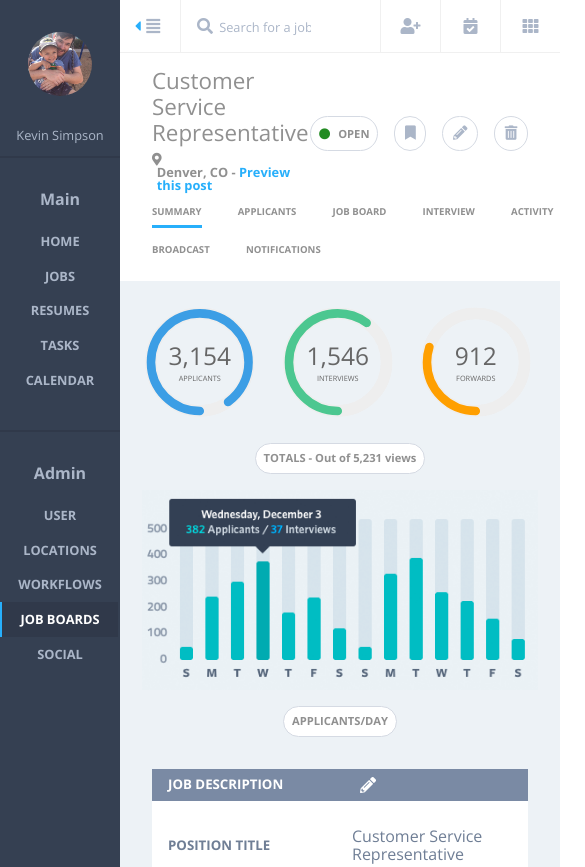
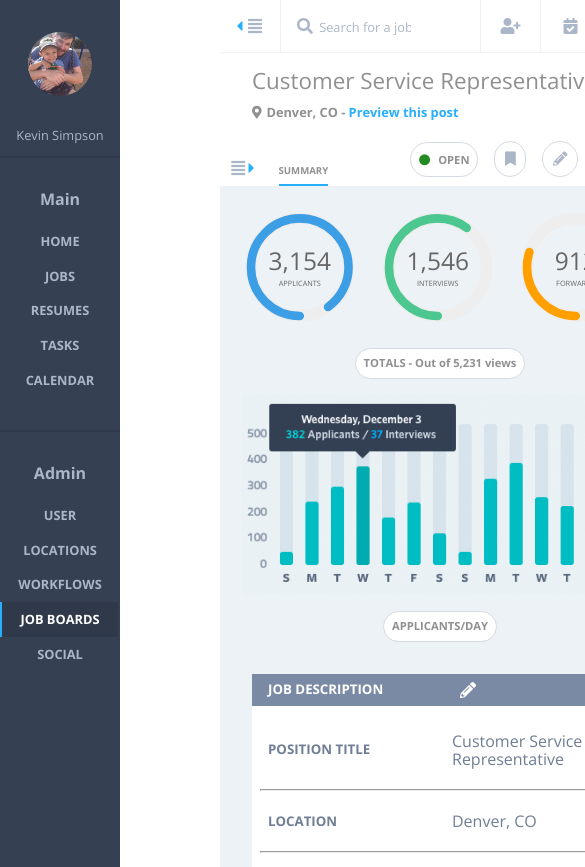
Before and after one commit to relasine/ks-comp-challenge-3, a plain HTML site: page index.html in a window 390 px wide. Shown: the top 867 px of the page, 585 px wide, since content can reach past the window. Drawn offline with nearby package versions, Linux system fonts and the light colour scheme.

Commit message:
Refactor body/grid styling

```diff
--- a/css/styles.css
+++ b/css/styles.css
@@ -4,9 +4,7 @@ body {
   box-sizing: border-box;
   margin: 0;
   padding: 0;
-}
 
-.body-grid-wrapper {
   display: grid;
   grid-template-columns: 220px 1fr;
 }
@@ -254,6 +252,16 @@ h1 {
 
 .hidden-hamburger-wrapper {
   display: none;
+}
+
+.hidden-hamburger-wrapper:hover, .hidden-hamburger-wrapper:hover .hidden-header-hamburger {
+  background-color: #27AFFB;
+  color: #FFFFFF;
+  cursor: pointer;
+}
+
+.tiny-arrow {
+  padding-left: .2rem;
 }
 
 .marker-icon {
@@ -750,8 +758,7 @@ aside {
   }
 
   .email-field {
-/*    width: 384px;
-*/    padding-right: 0px;
+    padding-right: 0px;
   }
   .header-nav-links {
     font-size: .6rem;
@@ -774,10 +781,6 @@ aside {
 
     justify-content: center;
   }
-}
-
-@media (max-width: 1030px) {
-
 }
 
 @media (max-width: 950px) {
@@ -866,9 +869,79 @@ aside {
     margin-top: 0;
     margin-bottom: 0;
   }
+  .main-header-wrap {
+    grid-column: 1/3
+  }
+
+/*  h1 {
+    font-size: 1rem;
+  }
+
+  .location {
+    font-size: .7rem;
+  }*/
+
+  .hidden-hamburger-wrapper {
+    display: inline;
+    padding: .7rem;
+    padding-left: .7rem;
+    padding-right: 0;
+  }
+
+  .summary {
+    margin-left: 1rem;
+    margin-top: 2rem;
+  }
+
+  .nav-links-mq-hide {
+    display: none;
+  }
+
+  .header-nav-wrap {
+  grid-column: 1;
+  grid-row: 2;
+  }
+  .header-right-wrap {
+  grid-row: 2;
+  margin-top: 0;
+  align-items: center;
+  }
 }
 
-  /*article {
+/*@media (max-width: 660px) {
+  header {
+    grid-template-rows: repeat (3, 1fr);
+  }
+  .header-right-wrap {
+    justify-content: start;
+    grid-column: 2;
+    margin-left: 2rem;
+    margin-top: .5rem;
+    margin-bottom: 1rem;
+  }
+  .header-nav-wrap {
+    grid-column: 1;
+    grid-row: 2;
     display: flex;
-    flex-direction: column;
-  }*/
+    align-content: end;
+  }
+
+  .main-header-wrap {
+    grid-column: 1/3;
+  }
+
+  .header-right-wrap, .header-nav-wrap {
+    height: 40px;
+  }
+  .header-nav-links {
+    padding-top: .5rem;
+    padding-bottom: 1.3rem;
+  }
+
+  .hidden-hamburger-wrapper {
+    margin-top: 1.5rem;
+    padding-top: .5rem;
+    padding-bottom: .5rem;
+  }
+
+}*/
--- a/index.html
+++ b/index.html
@@ -9,7 +9,6 @@
   <title>Static Comp 3</title>
 </head>
 <body>
-  <div class="body-grid-wrapper">
   <nav class='side-nav'>
     <div class="nav-wrap-1 nav-wrap">
       <img src="images/kevinandhenry.jpg" class="portrait">
@@ -71,7 +70,6 @@
         <i class="fas fa-street-view nav-icon social-icon"></i>
         <h5 class="nav-link-label social-link-label">social</h5>
       </div>
-
     </div>
     <div class="nav-wrap-4 nav-wrap">
       <p class="nav-cat-label category-label">Categories</p>
@@ -133,15 +131,15 @@
       </div>
       <div class="header-nav-wrap">
         <div class="hidden-hamburger-wrapper">
-            <i class="fas fa-align-justify hidden-header-hamburger"></i>
+          <i class="fas fa-align-justify hidden-header-hamburger"><i class="fas fa-caret-right tiny-arrow hidden-arrow"></i></i>
         </div>
         <h5 class="header-nav-links summary">summary</h5>
-          <h5 class="header-nav-links">applicants</h5>
-          <h5 class="header-nav-links">job board</h5>
-          <h5 class="header-nav-links">interview</h5>
-          <h5 class="header-nav-links">activity</h5>
-          <h5 class="header-nav-links">broadcast</h5>
-          <h5 class="header-nav-links">notifications</h5>
+        <h5 class="header-nav-links nav-links-mq-hide">applicants</h5>
+        <h5 class="header-nav-links nav-links-mq-hide">job board</h5>
+        <h5 class="header-nav-links nav-links-mq-hide">interview</h5>
+        <h5 class="header-nav-links nav-links-mq-hide">activity</h5>
+        <h5 class="header-nav-links nav-links-mq-hide">broadcast</h5>
+        <h5 class="header-nav-links nav-links-mq-hide">notifications</h5>
       </div>
     </header>
     <article>
@@ -272,7 +270,6 @@
         </div>
     </aside>
   </div>
-  </div>
   <script src="javascript.js"></script>
   <script src="https://ajax.googleapis.com/ajax/libs/jquery/3.3.1/jquery.min.js"></script>
 </body>
```
Lines whose indentation alone changed are shown as unchanged.
